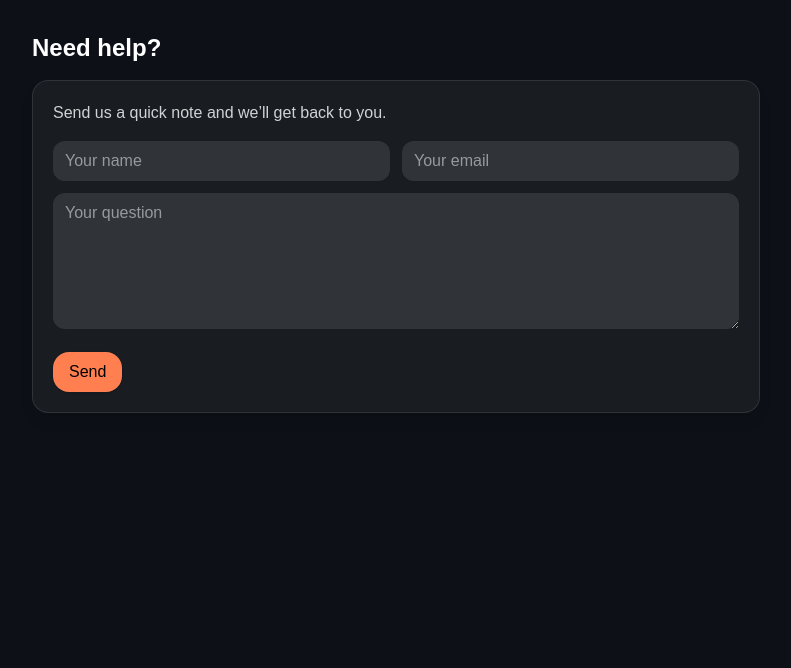
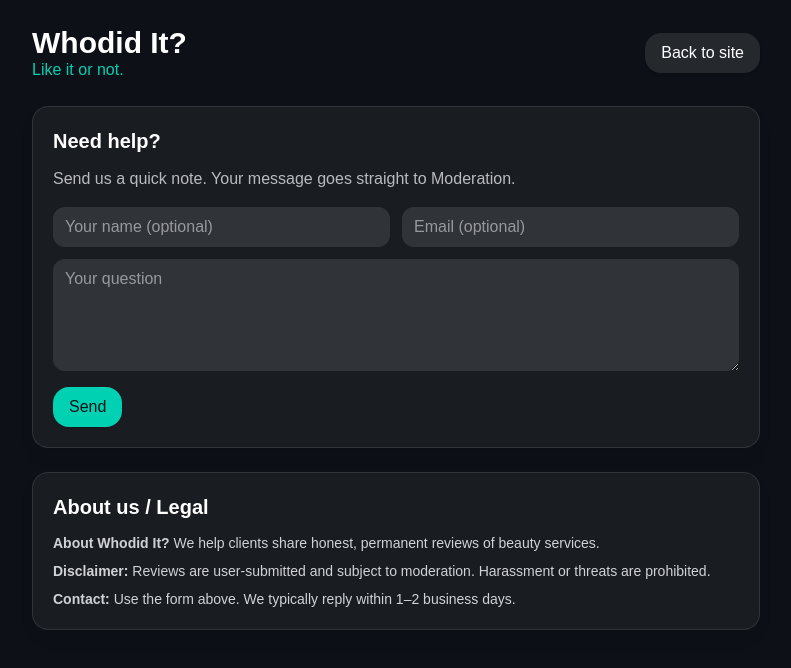
Before and after one commit to Whodidit01/whodidit, a Next.js app: page /help in a window 1280 px wide. Shown: the top 668 px of the page, without its empty margins (244-1035 px from the left). Built offline with nearby package versions, Linux system fonts and the light colour scheme; no server answers.

Commit message:
fixing moderation

```diff
--- a/app/help/page.tsx
+++ b/app/help/page.tsx
@@ -1,95 +1,132 @@
 "use client";
 
-import { useState } from "react";
-import { supabase } from "../../lib/supabase";
+import React, { useState } from "react";
+import { supabase } from "../../lib/supabase"
+
+const Card = ({ children }: { children: React.ReactNode }) => (
+  <div className="rounded-2xl p-5 bg-white/5 backdrop-blur border border-white/10 shadow-lg">{children}</div>
+);
+const SectionTitle = ({ children }: { children: React.ReactNode }) => (
+  <h2 className="text-xl font-semibold text-white mb-3">{children}</h2>
+);
+const Button = ({
+  children,
+  onClick,
+  variant = "primary",
+  disabled = false,
+}: {
+  children: React.ReactNode;
+  onClick?: () => void;
+  variant?: "primary" | "outline";
+  disabled?: boolean;
+}) => (
+  <button
+    onClick={onClick}
+    disabled={disabled}
+    className={`px-4 py-2 rounded-2xl shadow ${
+      variant === "outline"
+        ? "border border-white/20 text-white hover:bg-white/10"
+        : "bg-[#00D1B2] text-[#0D1117] hover:opacity-90"
+    } disabled:opacity-50`}
+  >
+    {children}
+  </button>
+);
 
 export default function HelpPage() {
   const [name, setName] = useState("");
   const [email, setEmail] = useState("");
   const [message, setMessage] = useState("");
-  const [status, setStatus] = useState<null | "sending" | "ok" | "error">(null);
-  const [error, setError] = useState("");
+  const [note, setNote] = useState("");
 
-  const submit = async () => {
-    setStatus("sending");
-    setError("");
-
-    if (!name.trim() || !email.trim() || !message.trim()) {
-      setStatus("error");
-      setError("Please fill out name, email, and your question.");
+  const send = async () => {
+    setNote("");
+    if (!message.trim()) {
+      setNote("Please enter a question.");
       return;
     }
-
+    const { data: { user } } = await supabase.auth.getUser();
     const { error } = await supabase.from("contact_messages").insert({
-  name,
-  email,
-  question: message,
-});
-
-
+      name: name || null,
+      email: email || null,
+      message,
+      from_user: user?.id ?? null,
+      status: "new",
+    });
     if (error) {
-      setStatus("error");
-      setError(error.message);
+      setNote("Error: " + error.message);
       return;
     }
-
-    setStatus("ok");
-    setName("");
-    setEmail("");
-    setMessage("");
+    setName(""); setEmail(""); setMessage("");
+    setNote("Message sent. Thank you!");
   };
 
   return (
     <div className="min-h-screen bg-[#0D1117] text-white">
-      <div className="max-w-3xl mx-auto px-5 py-8">
-        <h1 className="text-2xl font-bold mb-4">Need help?</h1>
-
-        <div className="rounded-2xl p-5 bg-white/5 backdrop-blur border border-white/10 shadow-lg">
-          <p className="text-white/80 mb-4">
-            Send us a quick note and we’ll get back to you.
+      <div className="max-w-3xl mx-auto px-5 py-6">
+        <Header />
+        <Card>
+          <SectionTitle>Need help?</SectionTitle>
+          <p className="text-white/70 mb-4">
+            Send us a quick note. Your message goes straight to Moderation.
           </p>
-
           <div className="grid md:grid-cols-2 gap-3">
             <input
-              placeholder="Your name"
+              placeholder="Your name (optional)"
               value={name}
               onChange={(e) => setName(e.target.value)}
               className="px-3 py-2 rounded-xl bg-white/10 text-white placeholder-white/50"
             />
             <input
-              placeholder="Your email"
+              placeholder="Email (optional)"
               value={email}
               onChange={(e) => setEmail(e.target.value)}
               className="px-3 py-2 rounded-xl bg-white/10 text-white placeholder-white/50"
             />
+            <textarea
+              placeholder="Your question"
+              value={message}
+              onChange={(e) => setMessage(e.target.value)}
+              rows={4}
+              className="md:col-span-2 px-3 py-2 rounded-xl bg-white/10 text-white placeholder-white/50"
+            />
           </div>
+          <div className="mt-4 flex items-center gap-2">
+            <Button onClick={send}>Send</Button>
+            {note && <span className="text-white/70 text-sm">{note}</span>}
+          </div>
+        </Card>
 
-          <textarea
-            placeholder="Your question"
-            value={message}
-            onChange={(e) => setMessage(e.target.value)}
-            className="mt-3 w-full px-3 py-2 rounded-xl bg-white/10 text-white placeholder-white/50"
-            rows={5}
-          />
+        <div className="h-6" />
 
-          <div className="mt-4 flex items-center gap-3">
-            <button
-              onClick={submit}
-              disabled={status === "sending"}
-              className="px-4 py-2 rounded-2xl shadow bg-[coral] text-black disabled:opacity-60"
-            >
-              {status === "sending" ? "Sending..." : "Send"}
-            </button>
-
-            {status === "ok" && (
-              <span className="text-green-400 text-sm">Message sent. Thank you!</span>
-            )}
-            {status === "error" && (
-              <span className="text-red-400 text-sm">{error}</span>
-            )}
+        <Card>
+          <SectionTitle>About us / Legal</SectionTitle>
+          <div className="space-y-2 text-white/80 text-sm">
+            <p><strong>About Whodid It?</strong> We help clients share honest, permanent reviews of beauty services.</p>
+            <p><strong>Disclaimer:</strong> Reviews are user-submitted and subject to moderation. Harassment or threats are prohibited.</p>
+            <p><strong>Contact:</strong> Use the form above. We typically reply within 1–2 business days.</p>
           </div>
-        </div>
+        </Card>
       </div>
     </div>
   );
 }
+
+function Header() {
+  return (
+    <div className="flex items-center justify-between mb-6">
+      <div>
+        <div className="text-white text-3xl font-bold leading-tight">Whodid It?</div>
+        <div className="text-[#00D1B2] -mt-1">Like it or not.</div>
+      </div>
+      <div className="flex items-center gap-2">
+        <button
+          onClick={() => (window.location.href = "/")}
+          className="px-4 py-2 rounded-2xl shadow bg-white/10 text-white hover:bg-white/20"
+        >
+          Back to site
+        </button>
+      </div>
+    </div>
+  );
+}
--- a/app/moderation/page.tsx
+++ b/app/moderation/page.tsx
@@ -3,8 +3,7 @@
 import React, { useEffect, useState } from "react";
 import { supabase } from "../../lib/supabase";
 
-
-// --- UI helpers (tiny) ---
+// --- tiny UI helpers ---
 const Card = ({ children }: { children: React.ReactNode }) => (
   <div className="rounded-2xl p-5 bg-white/5 backdrop-blur border border-white/10 shadow-lg">{children}</div>
 );
@@ -23,9 +22,9 @@
   disabled?: boolean;
 }) => (
   <button
-    onClick={onClick ?? (() => {})}
+    onClick={onClick}
     disabled={disabled}
-    className={`px-3 py-2 rounded-2xl text-sm shadow ${
+    className={`px-4 py-2 rounded-2xl shadow ${
       variant === "outline"
         ? "border border-white/20 text-white hover:bg-white/10"
         : "bg-[#00D1B2] text-[#0D1117] hover:opacity-90"
@@ -35,11 +34,10 @@
   </button>
 );
 
-// --- Types (minimal) ---
 type ClaimRow = {
   id: string;
   created_at: string;
-  status: "pending" | "approved" | "rejected";
+  status: string;
   business_email: string | null;
   phone: string | null;
   website: string | null;
@@ -52,146 +50,174 @@
 type ContactRow = {
   id: string;
   created_at: string;
-  status: "new" | "archived" | "escalated";
+  from_user: string | null;
   name: string | null;
   email: string | null;
-  question: string | null;
-  from_user: string | null;
+  message: string | null;
+  status: string; // 'new' | 'archived'
 };
 
-// --- Component ---
 export default function ModerationPage() {
+  const [isAdmin, setIsAdmin] = useState<boolean | null>(null); // null = checking
   const [claims, setClaims] = useState<ClaimRow[]>([]);
   const [contacts, setContacts] = useState<ContactRow[]>([]);
-  const [loadingClaims, setLoadingClaims] = useState(false);
-  const [loadingContacts, setLoadingContacts] = useState(false);
   const [note, setNote] = useState("");
+
+  // Check admin
+  useEffect(() => {
+    (async () => {
+      const { data: { user } } = await supabase.auth.getUser();
+      if (!user) {
+        setIsAdmin(false);
+        return;
+      }
+      const { data, error } = await supabase
+        .from("profiles")
+        .select("is_admin")
+        .eq("id", user.id)
+        .maybeSingle();
+      if (error) {
+        setIsAdmin(false);
+        return;
+      }
+      setIsAdmin(!!data?.is_admin);
+    })();
+  }, []);
 
   // Load provider claims (pending)
   const loadClaims = async () => {
-    setLoadingClaims(true);
     const { data, error } = await supabase
       .from("provider_claims")
       .select(`
-        id, created_at, status, business_email, phone, website, claimant_user, provider_id,
+        id,
+        created_at,
+        status,
+        business_email,
+        phone,
+        website,
+        claimant_user,
+        provider_id,
         providers:provider_id ( id, name, zip, service, claimed, owner_user ),
         users:claimant_user ( email )
       `)
       .eq("status", "pending")
       .order("created_at", { ascending: true });
     if (!error && Array.isArray(data)) {
-      // data comes as any[], cast safely
+      // supabase types this array loosely; cast to our shape
       setClaims(data as unknown as ClaimRow[]);
     }
-    setLoadingClaims(false);
   };
 
-  // Load contact messages (new)
+  // Load new contact messages
   const loadContacts = async () => {
-    setLoadingContacts(true);
     const { data, error } = await supabase
       .from("contact_messages")
-      .select("id, created_at, status, name, email, question, from_user")
-      .in("status", ["new", "escalated"]) // show new + escalated in queue
+      .select("id, created_at, from_user, name, email, message, status")
+      .eq("status", "new")
       .order("created_at", { ascending: false });
-    if (!error && Array.isArray(data)) setContacts(data as ContactRow[]);
-    setLoadingContacts(false);
+    if (!error && Array.isArray(data)) {
+      setContacts(data as ContactRow[]);
+    }
   };
 
   useEffect(() => {
-    loadClaims();
-    loadContacts();
-  }, []);
+    if (isAdmin) {
+      loadClaims();
+      loadContacts();
+    }
+  }, [isAdmin]);
 
-  // Approve / Reject provider claim
   const approve = async (claimId: string, providerId: string, claimantUser: string) => {
-    setNote("Approving…");
+    setNote("Approving...");
     const { error: pErr } = await supabase
       .from("providers")
       .update({ owner_user: claimantUser, claimed: true })
       .eq("id", providerId);
-    if (pErr) {
-      setNote("Error (provider update): " + pErr.message);
-      return;
-    }
+    if (pErr) { setNote("Error (provider update): " + pErr.message); return; }
+
     const { data: me } = await supabase.auth.getUser();
     const { error: cErr } = await supabase
       .from("provider_claims")
       .update({ status: "approved", decided_at: new Date().toISOString(), decided_by: me?.user?.id ?? null })
       .eq("id", claimId);
-    if (cErr) {
-      setNote("Error (claim update): " + cErr.message);
-      return;
-    }
+    if (cErr) { setNote("Error (claim update): " + cErr.message); return; }
+
     setNote("Approved.");
     await loadClaims();
   };
 
   const reject = async (claimId: string) => {
-    setNote("Rejecting…");
+    setNote("Rejecting...");
     const { data: me } = await supabase.auth.getUser();
     const { error } = await supabase
       .from("provider_claims")
       .update({ status: "rejected", decided_at: new Date().toISOString(), decided_by: me?.user?.id ?? null })
       .eq("id", claimId);
-    if (error) {
-      setNote("Error: " + error.message);
-      return;
-    }
+    if (error) { setNote("Error: " + error.message); return; }
     setNote("Rejected.");
     await loadClaims();
   };
 
-  // Archive / Escalate messages
-  const archiveMessage = async (id: string) => {
-    const { error } = await supabase.from("contact_messages").update({ status: "archived" }).eq("id", id);
-    if (!error) setContacts((prev) => prev.filter((m) => m.id !== id));
+  const archiveContact = async (id: string) => {
+    const { error } = await supabase
+      .from("contact_messages")
+      .update({ status: "archived" })
+      .eq("id", id);
+    if (!error) loadContacts();
   };
-  const escalateMessage = async (id: string) => {
-    const { error } = await supabase.from("contact_messages").update({ status: "escalated" }).eq("id", id);
+
+  const escalateContact = async (id: string) => {
+    // you can extend with another table/status; for now mark archived and leave a note
+    const { error } = await supabase
+      .from("contact_messages")
+      .update({ status: "archived" })
+      .eq("id", id);
     if (!error) {
-      // keep it visible but mark escalated
-      setContacts((prev) => prev.map((m) => (m.id === id ? { ...m, status: "escalated" } as ContactRow : m)));
+      setNote("Escalated (marked archived).");
+      loadContacts();
     }
   };
 
-  // KPIs (simple)
-  const kpiClaims = claims.length;
-  const kpiNewMsgs = contacts.filter((c) => c.status === "new").length;
-  const kpiEscalated = contacts.filter((c) => c.status === "escalated").length;
+  // ----- Render -----
+  if (isAdmin === null) {
+    return (
+      <div className="min-h-screen bg-[#0D1117] text-white">
+        <div className="max-w-6xl mx-auto px-5 py-6">
+          <Header />
+          <div className="text-white/70">Checking access…</div>
+        </div>
+      </div>
+    );
+  }
+
+  if (!isAdmin) {
+    return (
+      <div className="min-h-screen bg-[#0D1117] text-white">
+        <div className="max-w-6xl mx-auto px-5 py-6">
+          <Header />
+          <Card>
+            <SectionTitle>Forbidden</SectionTitle>
+            <div className="text-white/70">You must be an admin to view Moderation.</div>
+          </Card>
+        </div>
+      </div>
+    );
+  }
 
   return (
     <div className="min-h-screen bg-[#0D1117] text-white">
       <div className="max-w-6xl mx-auto px-5 py-6">
-        {/* ===== Overview tiles (ADMIN DASHBOARD LOOK) ===== */}
+        <Header />
+
         <Card>
-          <SectionTitle>Moderation — Admin Overview</SectionTitle>
-          <div className="grid md:grid-cols-3 gap-4">
-            <div className="bg-white/5 rounded-xl p-4 border border-white/10">
-              <div className="text-white/70 text-sm">Pending Provider Claims</div>
-              <div className="text-3xl text-white font-semibold">{kpiClaims}</div>
-            </div>
-            <div className="bg-white/5 rounded-xl p-4 border border-white/10">
-              <div className="text-white/70 text-sm">New Contact Messages</div>
-              <div className="text-3xl text-white font-semibold">{kpiNewMsgs}</div>
-            </div>
-            <div className="bg-white/5 rounded-xl p-4 border border-white/10">
-              <div className="text-white/70 text-sm">Escalated Items</div>
-              <div className="text-3xl text-white font-semibold">{kpiEscalated}</div>
-            </div>
-          </div>
-        </Card>
-
-        <div className="h-6" />
-
-        {/* ===== Provider Claims ===== */}
-        <Card>
-          <SectionTitle>Provider Claims</SectionTitle>
+          <SectionTitle>Moderation — Provider Claims</SectionTitle>
+          <p className="text-white/70 mb-3">
+            Approve or reject ownership claims. Approving sets the provider’s owner and marks it as claimed.
+          </p>
           <div className="flex items-center gap-3 mb-3">
-            <Button variant="outline" onClick={loadClaims}>{loadingClaims ? "Refreshing…" : "Refresh"}</Button>
+            <Button onClick={loadClaims} variant="outline">Refresh</Button>
             {note && <span className="text-white/70 text-sm">{note}</span>}
           </div>
-
           {claims.length === 0 ? (
             <div className="text-white/60">No pending claims.</div>
           ) : (
@@ -219,31 +245,25 @@
 
         <div className="h-6" />
 
-        {/* ===== Contact Messages + Flag Queue (Archive/Escalate) ===== */}
         <Card>
           <SectionTitle>Contact Messages (Need help?)</SectionTitle>
-          <div className="mb-3">
-            <Button variant="outline" onClick={loadContacts}>
-              {loadingContacts ? "Refreshing…" : "Refresh"}
-            </Button>
+          <div className="flex items-center gap-3 mb-3">
+            <Button onClick={loadContacts} variant="outline">Refresh</Button>
           </div>
-
           {contacts.length === 0 ? (
             <div className="text-white/60">No new messages.</div>
           ) : (
             <div className="space-y-3">
               {contacts.map((m) => (
                 <div key={m.id} className="p-3 rounded-xl bg-white/5 border border-white/10">
-                  <div className="flex items-center justify-between">
-                    <div className="text-white font-medium">
-                      {m.name || "Anonymous"} • {m.email || "no email"}
-                    </div>
-                    <div className="text-white/60 text-xs">{new Date(m.created_at).toLocaleString()}</div>
+                  <div className="text-white/80 text-sm mb-1">
+                    From: <strong>{m.name || "Anonymous"}</strong> • {m.email || "—"} •{" "}
+                    {new Date(m.created_at).toLocaleString()}
                   </div>
-                  <div className="text-white/80 mt-1">{m.question || "(no message body)"}</div>
+                  <div className="text-white">{m.message}</div>
                   <div className="mt-2 flex gap-2">
-                    <Button variant="outline" onClick={() => archiveMessage(m.id)}>Archive</Button>
-                    <Button onClick={() => escalateMessage(m.id)}>Escalate</Button>
+                    <Button onClick={() => archiveContact(m.id)} variant="outline">Archive</Button>
+                    <Button onClick={() => escalateContact(m.id)}>Escalate</Button>
                   </div>
                 </div>
               ))}
@@ -254,3 +274,22 @@
     </div>
   );
 }
+
+function Header() {
+  return (
+    <div className="flex items-center justify-between mb-6">
+      <div>
+        <div className="text-white text-3xl font-bold leading-tight">Whodid It?</div>
+        <div className="text-[#00D1B2] -mt-1">Like it or not.</div>
+      </div>
+      <div className="flex items-center gap-2">
+        <button
+          onClick={() => (window.location.href = "/")}
+          className="px-4 py-2 rounded-2xl shadow bg-white/10 text-white hover:bg-white/20"
+        >
+          Back to site
+        </button>
+      </div>
+    </div>
+  );
+}
```
